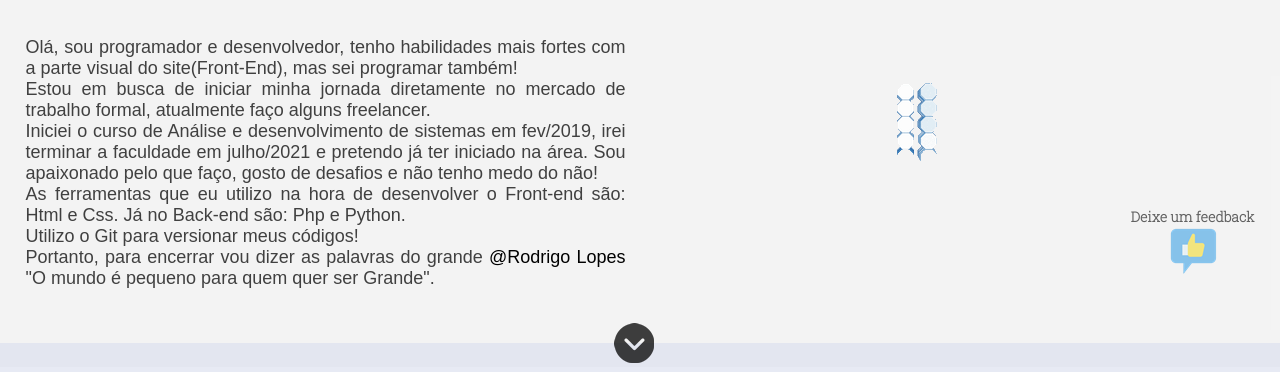
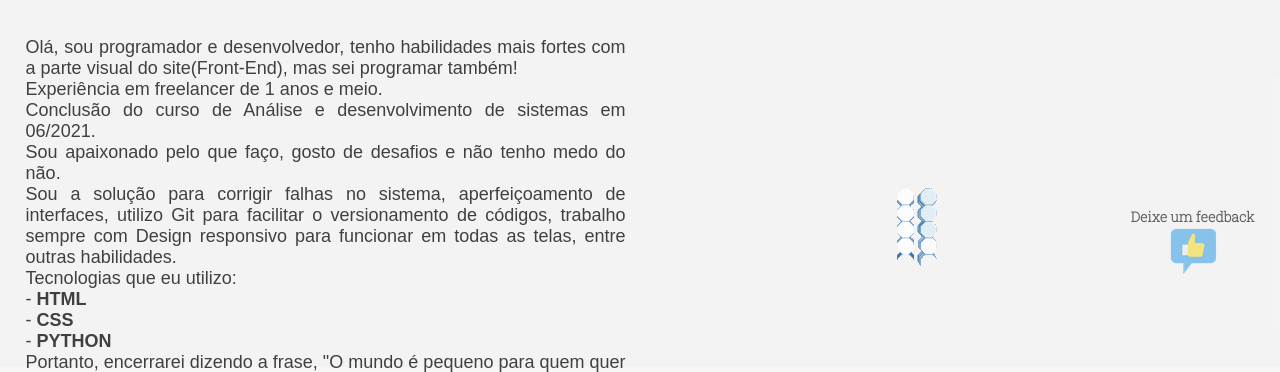
Before and after one commit to macenadev1/portfolio, a plain HTML site: page index.html in a window 1280 px wide. Shown: the part 433-805 px from the top of the page. Drawn offline with nearby package versions, Linux system fonts and the light colour scheme.

Commit message:
Atualizando o texto principal

```diff
--- a/index.html
+++ b/index.html
@@ -122,14 +122,16 @@
 					<div class="text">
 						<p>
 							Olá, sou programador e desenvolvedor, tenho habilidades mais fortes com a parte visual do site(Front-End), mas sei programar também!<br>
-							Estou em busca de iniciar minha jornada diretamente no mercado de trabalho formal, atualmente faço alguns freelancer.<br>
-							Iniciei o curso de Análise e desenvolvimento de sistemas em fev/2019, irei terminar
-							a faculdade em julho/2021 e pretendo já ter iniciado na área.
-							Sou apaixonado pelo que faço, gosto de desafios e não tenho medo do não!<br>
-							As ferramentas que eu utilizo na hora de desenvolver o Front-end são: Html e Css.
-							Já no Back-end são: Php e Python.<br>
-							Utilizo o Git para versionar meus códigos!<br>
-							Portanto, para encerrar vou dizer as palavras do grande <a style="color: black" title="@rodrigolopesempreendedor" href="https://www.instagram.com/rodrigolopesempreendedor/" target="_blank">@Rodrigo Lopes</a> "O mundo é pequeno para quem quer ser Grande".
+							Experiência em freelancer de 1 anos e meio.<br>
+							Conclusão do curso de Análise e desenvolvimento de sistemas em 06/2021.<br>
+							Sou apaixonado pelo que faço, gosto de desafios e não tenho medo do não.<br>
+							Sou a solução para corrigir falhas no sistema, aperfeiçoamento de interfaces, utilizo Git para facilitar o versionamento de códigos, trabalho sempre com Design responsivo para funcionar em todas as telas, entre outras habilidades.<br>
+							Tecnologias que eu utilizo:
+							<br>
+							-	<b>HTML</b><br>
+							-	<b>CSS</b> <br>
+							-	<b>PYTHON</b> <br>
+							Portanto, encerrarei dizendo a frase, "O mundo é pequeno para quem quer ser Grande".<a style="color: black; font-size: 16px;" title="@rodrigolopesempreendedor" href="https://www.instagram.com/rodrigolopesempreendedor/" target="_blank"> @Rodrigo Lopes</a>
 						</p>
 					</div><!--text-->
 
```
Also changed, not shown: sites-navegacao/login_rick/tela_login.css (+36 -2 lines).
